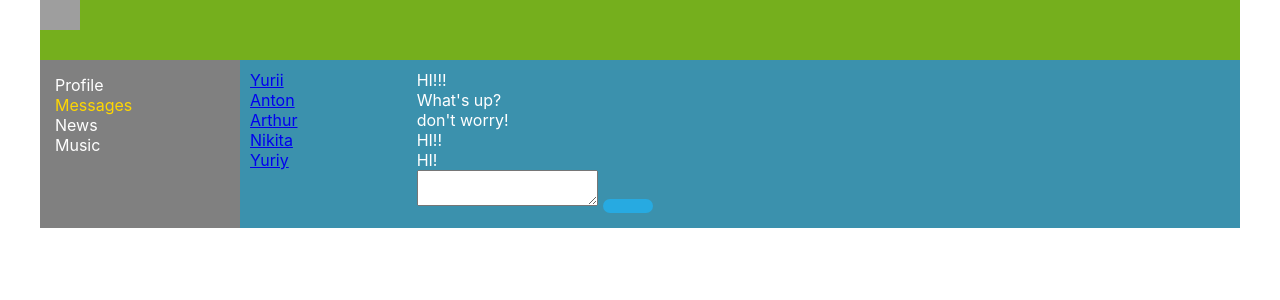
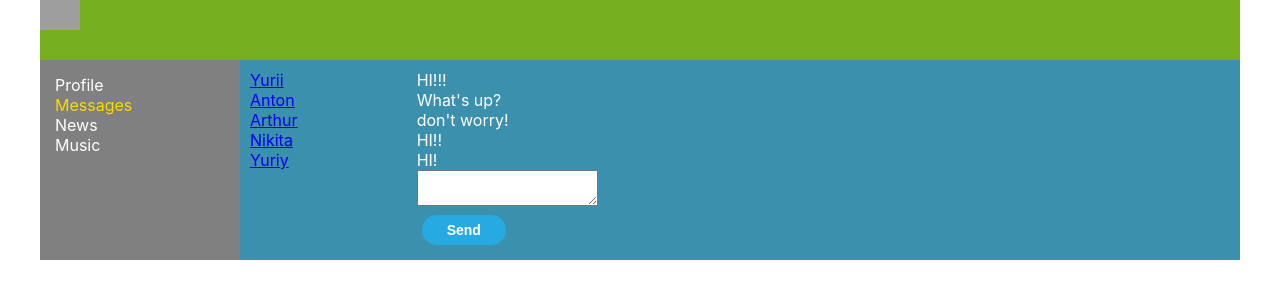
Before and after one commit to YuriiChertkov/react-social-network, a React (Create React App) app: page /dialogs in a window 1280 px wide. Shown: the top 300 px of the page. Built offline with nearby package versions, Linux system fonts and the light colour scheme; grey boxes are pictures that could not be loaded.

Commit message:
acton dialogs

```diff
--- a/src/components/Dialogs/Dialogs.jsx
+++ b/src/components/Dialogs/Dialogs.jsx
@@ -10,11 +10,10 @@ const Dialogs = (props) => {
   let messagesElements = props.state.messages.map((m) => (
     <Message message={m.message} id={m.id} />
   ));
+  let newMessageBody = props.state.newMessageBody;
 
-  let newDialogElement = React.createRef();
-
-  let sendMessage = () => {
-    let text = newDialogElement.current.value;
+  let onSendMessageClick = () => {
+    let text = newMessageBody.current.value;
     alert(text);
   };
   return (
@@ -23,8 +22,14 @@ const Dialogs = (props) => {
       <div className={s.messages}>
         <div>{messagesElements}</div>
         <div>
-          <textarea ref={newDialogElement}></textarea>
-          <button className={s.btn} onClick={sendMessage}></button>
+          <div>
+            <textarea value={newMessageBody} />
+          </div>
+          <div>
+            <button className={s.btn} onClick={onSendMessageClick}>
+              Send
+            </button>
+          </div>
         </div>
       </div>
     </div>
```
